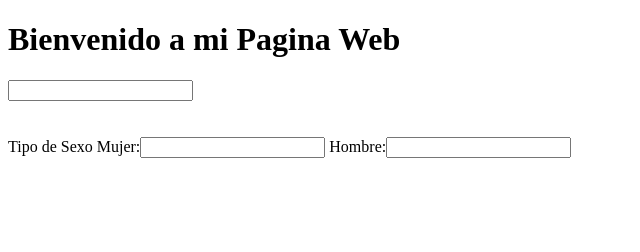
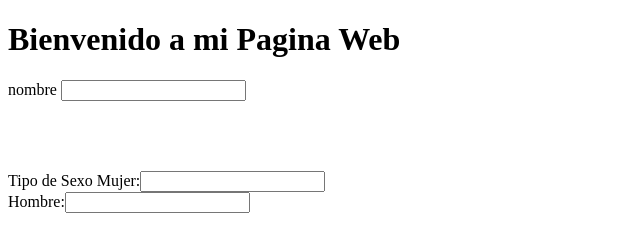
Before and after one commit to AngelDamian/P-ginaWeb, a plain HTML site: page index.html in a window 1280 px wide. Shown: the whole page, without its empty margins (0-640 px from the left). Drawn offline with Linux system fonts and the light colour scheme.

Commit message:
Update index.html

```diff
--- a/index.html
+++ b/index.html
@@ -6,14 +6,18 @@
    <body>
    <h1>Bienvenido a mi Pagina Web</h1>
    <form>
+      <p>
+         nombre
    <input = type "text" id="Nombre" name="Nombe">
-   <br>
+         <p/>
+         <br>
    <input=type"email" name="miemail" id="miemail">
    <br>
    <input=type"tel" name="telefono" id="telefono">
    <br>
    <span>Tipo de Sexo</span>
    Mujer:<input =type"sexo" id="sexo1" name"sexo">
+      <br>
    Hombre:<input =type"sexo"id="sexo2" name="sexo">
    <br/>
    <br/>
```
